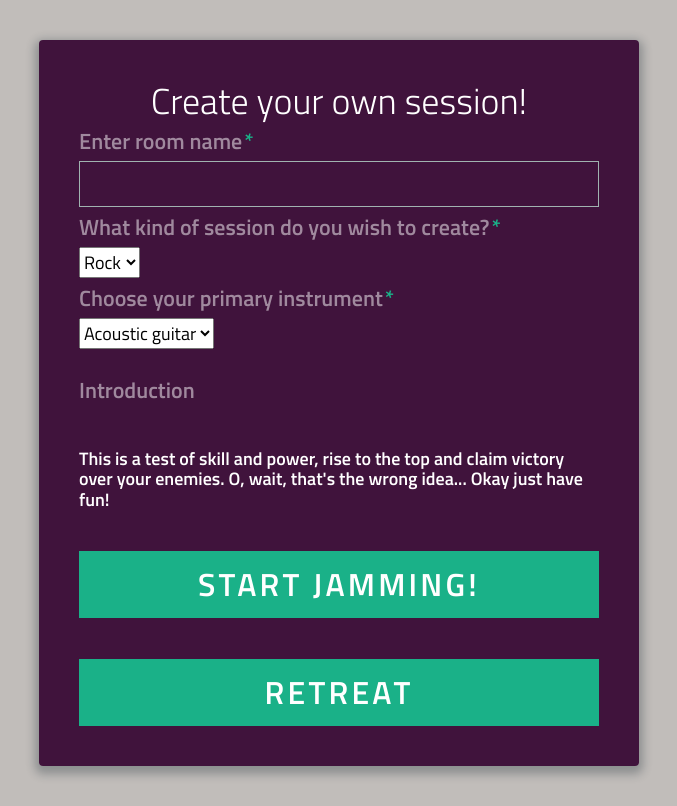
After one commit to Duppie97/ITRW324_Group20_Project, a PHP site: page /create_session.html in a window 1280 px wide. The commit adds this page. Shown: the whole page, without its empty margins (301-978 px from the left). Run offline with PHP 8.4, Linux system fonts and the light colour scheme; a stand-in replaces the project's code that opens the database connection; some libraries are stand-ins or nearby versions.

Commit message:
Create Session Created

```diff
--- /dev/null
+++ b/create_session.html
@@ -0,0 +1,103 @@
+<!DOCTYPE html>
+<html >
+<head>
+  <meta charset="utf-8">
+  <title>CreateSession</title>
+  <link href='https://fonts.googleapis.com/css?family=Titillium+Web:400,300,600' rel='stylesheet' type='text/css'>
+  <link rel="stylesheet" href="https://cdnjs.cloudflare.com/ajax/libs/normalize/5.0.0/normalize.min.css">
+
+
+      <link rel="stylesheet" href="css/style.css">
+      <style type="text/css">
+      body,td,th {
+	font-family: "Titillium Web", sans-serif;
+	font-size: large;
+}
+      </style>
+</head>
+
+<body>
+  <div class="form">
+        <div id="create">
+          <h1>Create your own session!</h1>
+
+          <form action="/" method="post">
+
+          <div class="field-wrap">
+            <label>
+              Enter room name<span class="req">*</span>
+            </label>
+            <input type="name"required autocomplete="off" id="name"/>
+          </div>
+
+
+          <div class="field-wrap">
+            <label>
+              What kind of session do you wish to create?<span class="req">*</span>
+            </label>
+            <Select name="session_type" >
+			<option value="rock">Rock</option>
+			<option value = "jazz">Jazz</option>
+			<option value="punk">Punk</option>
+		</Select>
+          </div>
+
+
+
+      <div class="field-wrap">
+      <label>Choose your primary instrument<span class="req">*</span></label>
+      <select name="primary_instrument">
+        <option value = "acoustic_guitar" selected>Acoustic guitar</option>
+        <option value = "electric_guitar">Electric guitar</option>
+        <option value = "drums">Drums</option>
+        <option value = "bass_guitar">Bass guitar</option>
+        <option value = "cymbals">Cymbals</option>
+        <option value = "djembe">Djembe</option>
+        <option value = "flute">Flute</option>
+        <option value = "harmonica">Harmonica</option>
+        <option value = "harp">Harp</option>
+        <option value = "keyboard">Keyboard</option>
+        <option value = "maracas">Maracas</option>
+        <option value = "vocals">Vocals</option>
+        <option value = "piano">Piano</option>
+        <option value = "saxophone">Saxophone</option>
+        <option value = "tambourine">Tambourine</option>
+        <option value = "trumpet">Trumpet</option>
+        <option value = "triangle">Triangle</option>
+        <option value = "ukulele">Ukulele</option>
+        <option value = "violin">Violin</option>
+        <option value = "xilofone">Xilofone</option>
+      </select>
+      <br><br>
+      </div>
+
+
+
+
+            <div class="field-wrap">
+            <br>
+            <label>
+              Introduction
+            </label>
+            <p>
+            	This is a test of skill and power, rise to the top and claim victory over your enemies.  O, wait, that's the wrong idea...
+            	Okay just have fun!
+            </p>
+            </div>
+		<div>
+				<button type="submit" class="button button-block" name='go' value="Start Jamming!" onclick="window.location.href='http://www.localhost/t1.html'"/>Start Jamming!</button>
+			<br><br>
+				<button type="submit" class="button button-block" name='go' value="Retreat" onclick="window.location.href='http://www.localhost/t1.html'"/>Retreat</button>
+
+		</div>
+          </form>
+
+        </div>
+
+</div> <!-- /form -->
+  <script src='http://cdnjs.cloudflare.com/ajax/libs/jquery/2.1.3/jquery.min.js'></script>
+
+    <script src="index.js"></script>
+
+</body>
+</html>
--- a/css/style.css
+++ b/css/style.css
@@ -88,13 +88,15 @@ label {
 	position: absolute;
 	-webkit-transform: translateY(6px);
 	transform: translateY(6px);
-  left: 13px;
+	left: 0px;
 	color: rgba(255, 255, 255, 0.5);
 	-webkit-transition: all 0.25s ease;
 	transition: all 0.25s ease;
 	-webkit-backface-visibility: hidden;
 	pointer-events: none;
 	font-size: 22px;
+	width: 584px;
+	top: -38px;
 }
 
 label .req {
@@ -143,6 +145,7 @@ textarea {
 .field-wrap {
 	position: relative;
 	margin-bottom: 40px;
+	margin-top: 0px;
 }
 
 .top-row:after {
```
Lines whose indentation alone changed are shown as unchanged.
